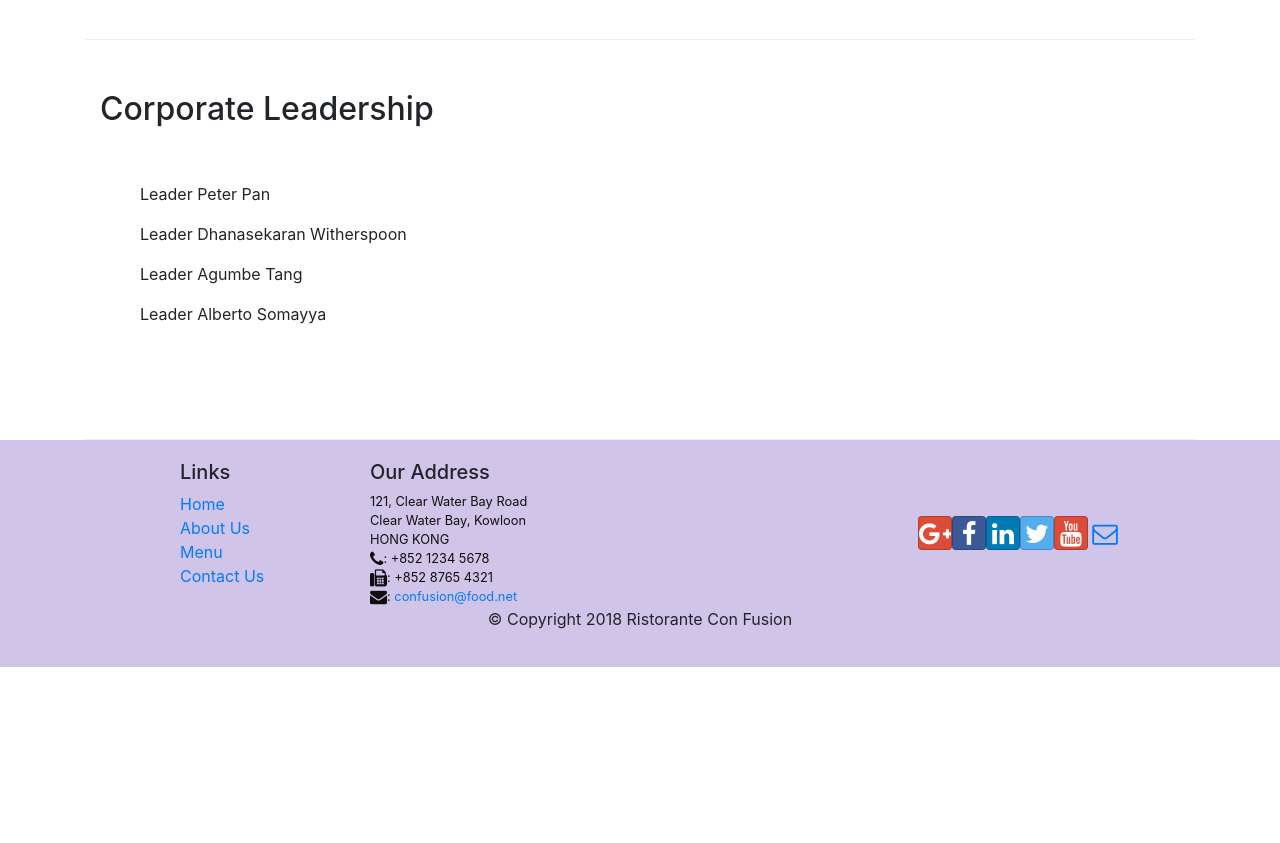
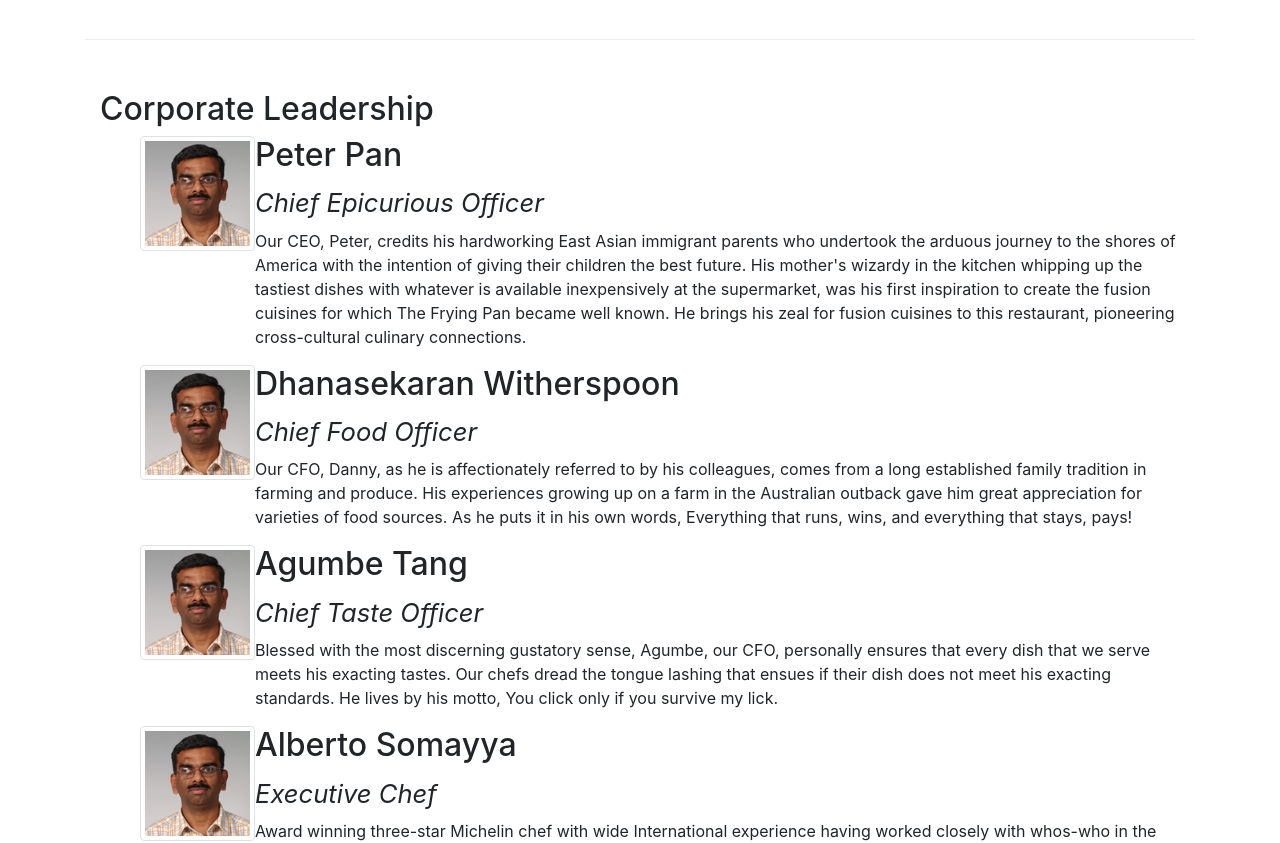
Before and after one commit to shooshoo/React, a React (Create React App) app: page /aboutus in a window 1280 px wide. Shown: the part 940-1783 px from the top of the page. Before the commit the page ends 1607 px from the top, so only its background shows below. Built offline with nearby package versions, Linux system fonts and the light colour scheme.

Commit message:
assignment of week 2 is done and aboutus is completed

```diff
--- a/src/components/AboutComponent.js
+++ b/src/components/AboutComponent.js
@@ -1,16 +1,33 @@
 import React from 'react';
 import { Breadcrumb, BreadcrumbItem, Card, CardBody, CardHeader, Media } from 'reactstrap';
 import { Link } from 'react-router-dom';
+
+
+function RenderLeader({ leader }) {
+    return (
+        <div className="media">
+            <div className="media-left media-middle">
+                <img className="media-object img-thumbnail" src={leader.image} alt={leader.name} />
+            </div>
+            <div class="media-body">
+                <h2 class="media-heading">{leader.name}</h2>
+                <h2 class="media-heading"><small><i>   {leader.designation}</i> </small></h2>
+                <p>{leader.description}</p>
+            </div>
+        </div>
+    );
+}
+
 
 function About(props) {
 
     const leaders = props.leaders.map((leader) => {
         return (
-            <p>Leader {leader.name}</p>
+            <RenderLeader leader={leader} />
         );
     });
 
-    return(
+    return (
         <div className="container">
             <div className="row">
                 <Breadcrumb>
```
